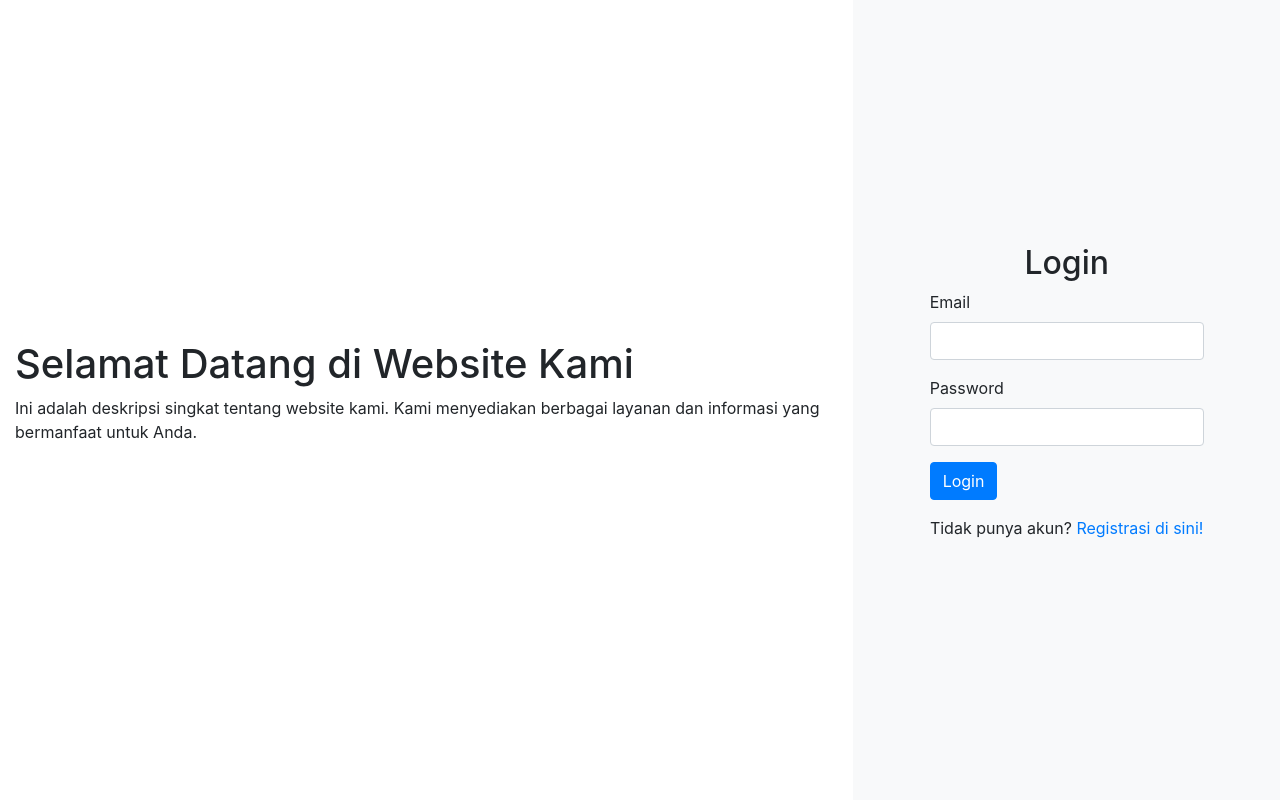
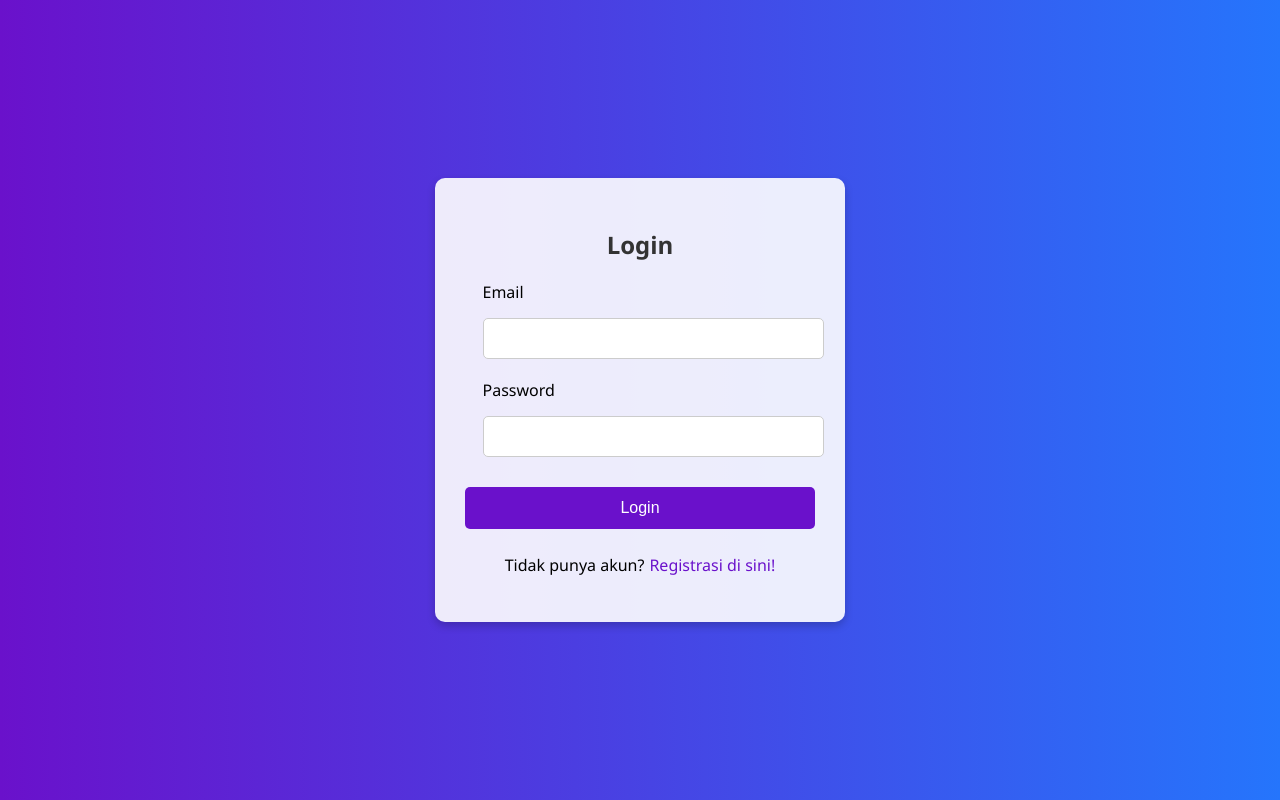
Before and after one commit to simamzz/TUBES-WAD, a Laravel app: page / in a window 1280 px wide. Run offline with Laravel 12, Linux system fonts and the light colour scheme; parts of the project's set-up code (start-up, migrations or seed data) failed here and were passed over.

Commit message:
comit wel blade

```diff
--- a/resources/views/welcome.blade.php
+++ b/resources/views/welcome.blade.php
@@ -3,26 +3,84 @@
 <head>
     <meta charset="UTF-8">
     <meta name="viewport" content="width=device-width, initial-scale=1.0">
-    <title>Welcome Page</title>
-    <link rel="icon" href="{{ asset('public\favicon.ico') }}" type="image/x-icon"> <!-- Ganti dengan favicon Anda -->
-    <link rel="stylesheet" href="https://stackpath.bootstrapcdn.com/bootstrap/4.5.2/css/bootstrap.min.css">
+    <title>Tencom</title>
+    <style>
+        body {
+            display: flex;
+            justify-content: center;
+            align-items: center;
+            height: 100vh;
+            margin: 0;
+            font-family: 'Segoe UI', Tahoma, Geneva, Verdana, sans-serif;
+            background: linear-gradient(to right, #6a11cb, #2575fc);
+            color: #fff;
+        }
+        .login-box {
+            background-color: rgba(255, 255, 255, 0.9);
+            padding: 30px;
+            border-radius: 10px;
+            box-shadow: 0 4px 8px rgba(0, 0, 0, 0.2);
+            text-align: center;
+            width: 350px;
+        }
+        .login-box h2 {
+            margin-bottom: 20px;
+            color: #333;
+        }
+        .login-box input {
+            width: 90%;
+            padding: 12px;
+            margin: 10px 0;
+            border: 1px solid #ccc;
+            border-radius: 5px;
+        }
+        .login-box button {
+            width: 100%;
+            padding: 12px;
+            margin: 10px 0;
+            border: none;
+            border-radius: 5px;
+            background-color: #6a11cb;
+            color: #fff;
+            font-size: 16px;
+            cursor: pointer;
+        }
+        .login-box button:hover {
+            background-color: #2575fc;
+        }
+        .login-box a {
+            color: #6a11cb;
+            text-decoration: none;
+            margin-left: 5px;
+        }
+        .login-box a:hover {
+            text-decoration: underline;
+        }
+        .login-box p {
+            color: #000;
+            margin-top: 15px;
+            display: flex;
+            justify-content: center;
+            align-items: center;
+        }
+        .login-box .form-group {
+            display: flex;
+            flex-direction: column;
+            align-items: flex-start;
+            width: 90%;
+            margin: 10px auto;
+        }
+        .login-box label {
+            margin-bottom: 5px;
+            color: #000;
+        }
+        .login-box input {
+            width: 100%;
+        }
+    </style>
 </head>
 <body>
-    <div class="container-fluid">
-        <div class="row">
-            <!-- Kolom Kiri -->
-            <div class="col-md-8">
-                <div class="d-flex align-items-center" style="height: 100vh;">
-                    <div>
-                        <h1>Selamat Datang di Website Kami</h1>
-                        <p>Ini adalah deskripsi singkat tentang website kami. Kami menyediakan berbagai layanan dan informasi yang bermanfaat untuk Anda.</p>
-                    </div>
-                </div>
-            </div>
-
-            <!-- Kolom Kanan -->
-            <div class="col-md-4 bg-light">
-                <div class="d-flex flex-column align-items-center justify-content-center" style="height: 100vh;">
+    <div class="login-box">
         <h2>Login</h2>
         <form action="{{ route('login') }}" method="POST">
             @csrf
@@ -36,15 +94,7 @@
             </div>
             <button type="submit" class="btn btn-primary">Login</button>
         </form>
-
-                    <p class="mt-3">Tidak punya akun? <a href="{{ route('register') }}">Registrasi di sini!</a></p>
+        <p class="mt-3">Tidak punya akun?<a href="{{ route('register') }}">Registrasi di sini!</a></p>
     </div>
-            </div>
-        </div>
-    </div>
-
-    <script src="https://code.jquery.com/jquery-3.5.1.slim.min.js"></script>
-    <script src="https://cdn.jsdelivr.net/npm/@popperjs/core@2.9.2/dist/umd/popper.min.js"></script>
-    <script src="https://stackpath.bootstrapcdn.com/bootstrap/4.5.2/js/bootstrap.min.js"></script>
 </body>
 </html>
```
Lines whose indentation alone changed are shown as unchanged.
